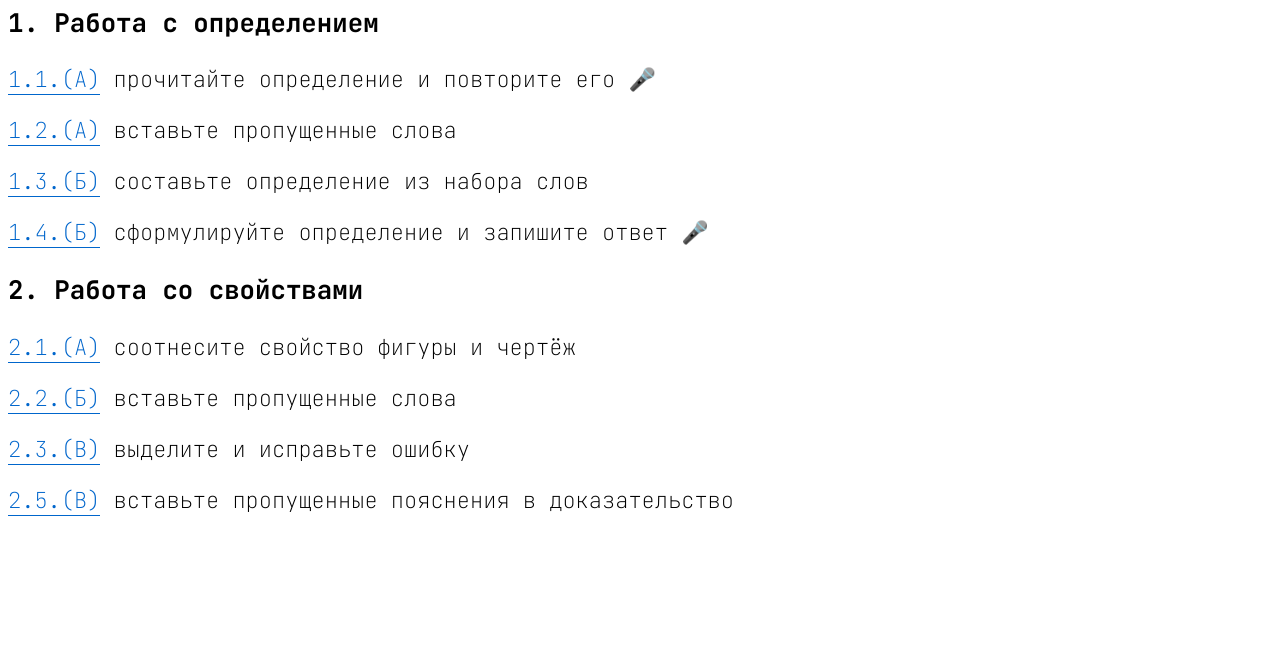
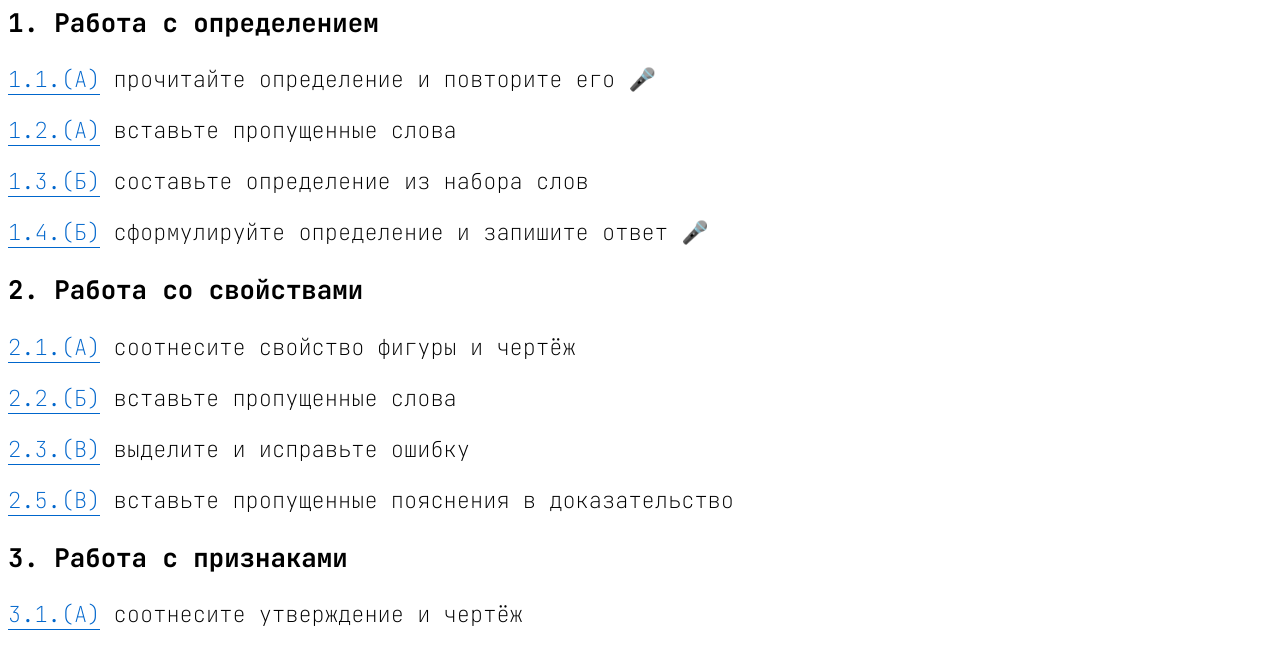
Before and after one commit to romanenkolesha/bmm2025, a plain HTML site: page parallelogram.html in a window 1280 px wide. Shown: the part 319-970 px from the top of the page. Before the commit the page ends 856 px from the top, so only its background shows below. Drawn offline with Linux system fonts and the light colour scheme.

Commit message:
Add files via upload

```diff
--- a/parallelogram.html
+++ b/parallelogram.html
@@ -32,6 +32,9 @@
 	<p><a class="linkBlue" href="parallelogram/2/2_3.html" >2.3.(В)</a> выделите и исправьте ошибку</p>
 	<p><a class="linkBlue" href="parallelogram/2/2_5.html" >2.5.(В)</a> вставьте пропущенные пояснения в доказательство</p>
 
+	<h3>3. Работа с признаками</h3>
+	<p><a class="linkBlue" href="parallelogram/3/3_1.html" >3.1.(А)</a> cоотнесите утверждение и чертёж</p>
+
 </body>
 
 </html>
```
